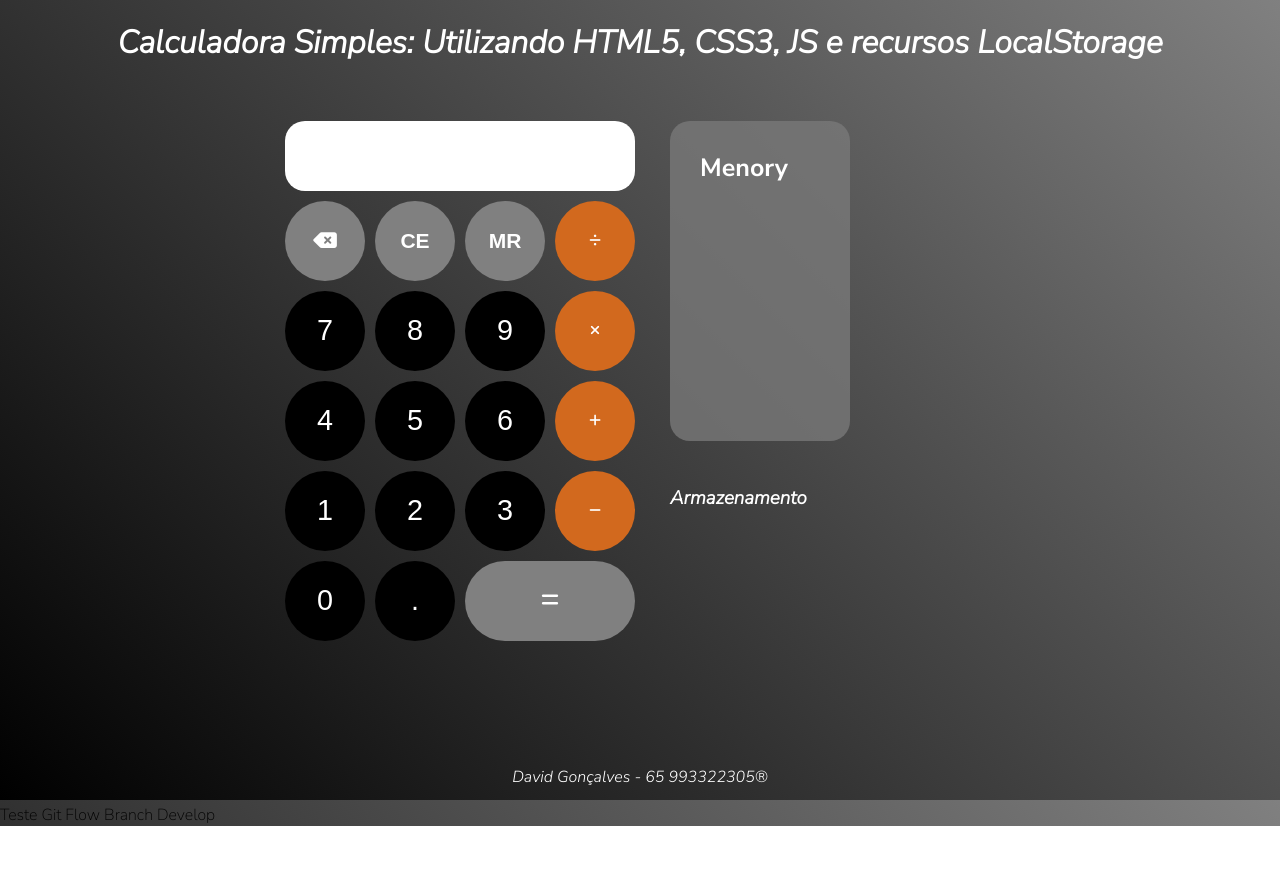
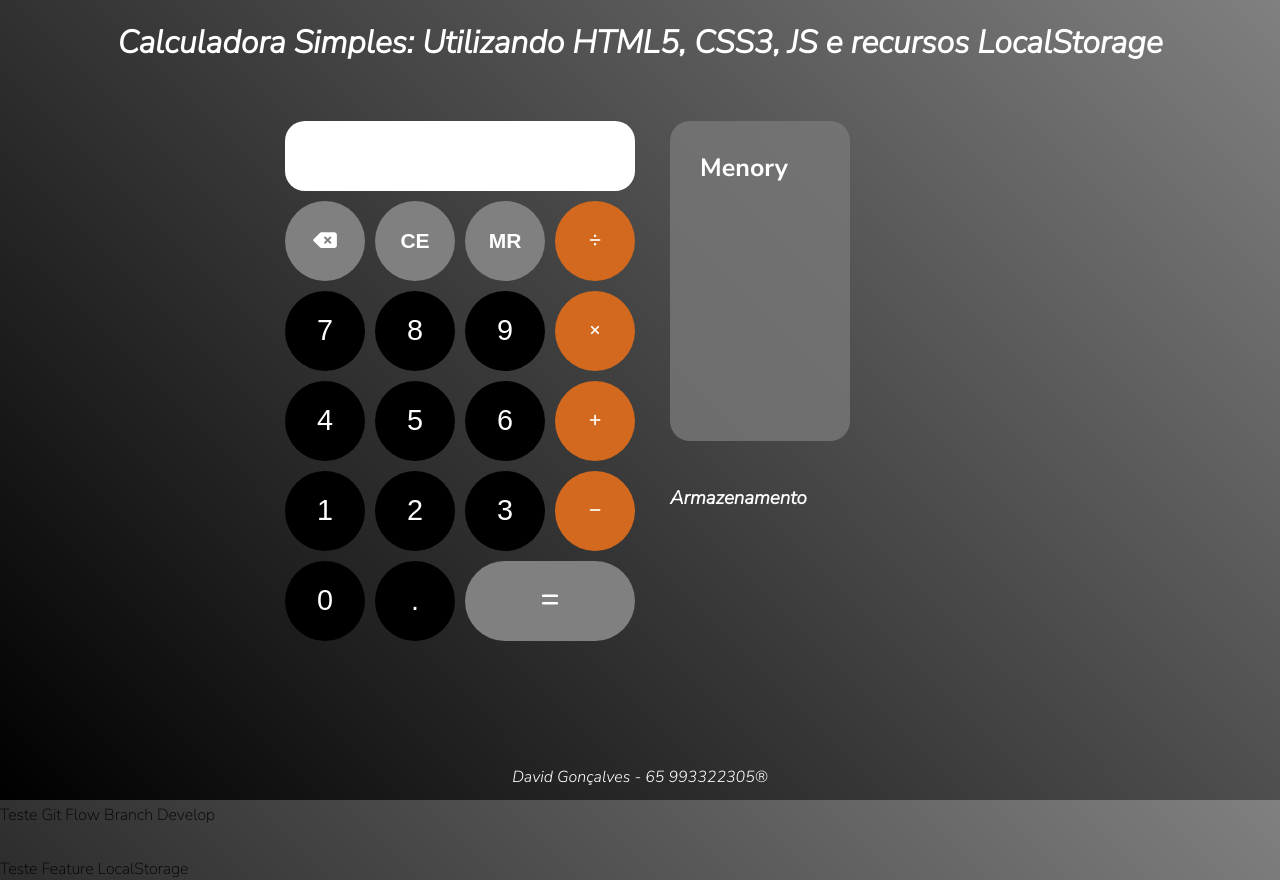
Before and after one commit to DavidGFonseca/calculatorJS, a plain HTML site: page index.html in a window 1280 px wide. Before the commit the page ends 826 px from the top, so only its background shows below. Drawn offline with Linux system fonts and the light colour scheme.

Commit message:
Teste utilizando git flow na branch feature

```diff
--- a/index.html
+++ b/index.html
@@ -60,5 +60,6 @@
     <footer>David Gonçalves - 65 993322305®</footer>
     <script src="script.js"></script>
     <p>Teste Git Flow Branch Develop</p>
+    <p>Teste Feature LocalStorage</p>
   </body>
 </html>
```
